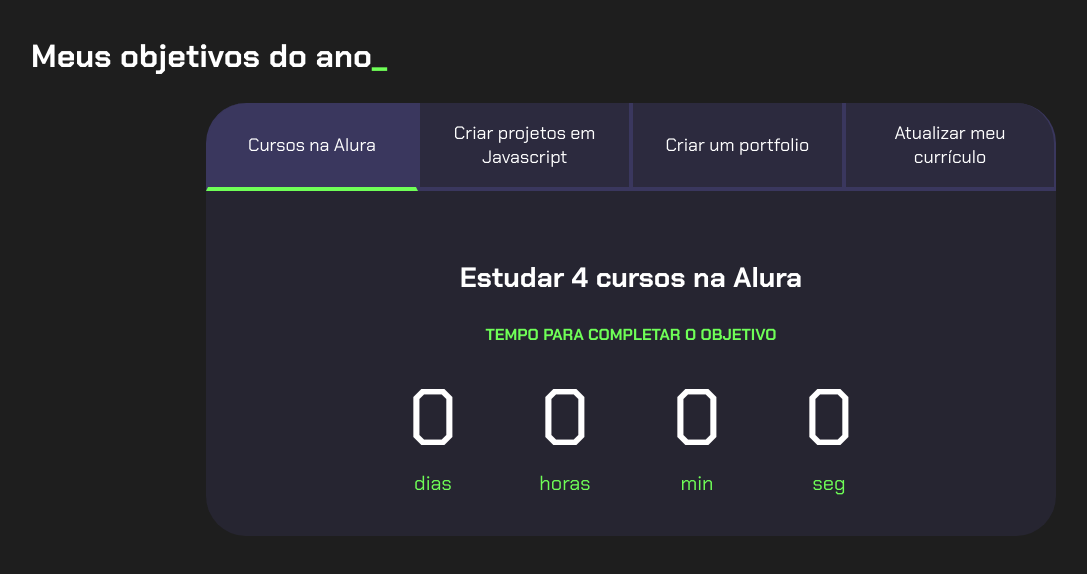
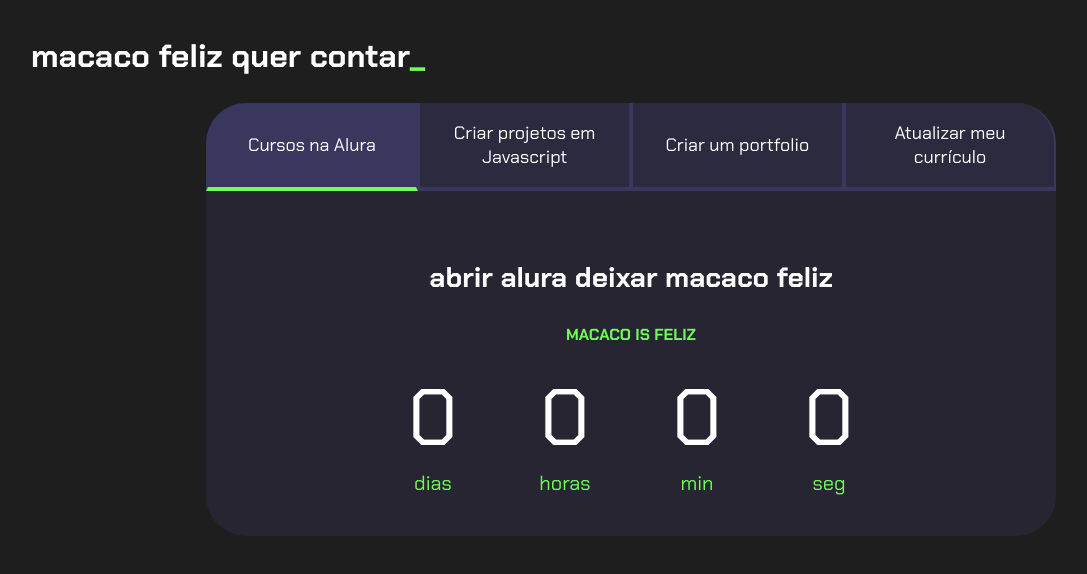
Before and after one commit to kakodevidr009/MACACO-FELIZ-ALEGRE, a plain HTML site: page index.html in a window 1280 px wide. Shown: the whole page, without its empty margins (9-1096 px from the left). Drawn offline with Linux system fonts and the light colour scheme.

```diff
--- a/index.html
+++ b/index.html
@@ -4,13 +4,13 @@
 <head>
     <meta charset="UTF-8">
     <meta name="viewport" content="width=device-width, initial-scale=1.0">
-    <title>Meus objetivos do ano</title>
+    <title>Feliz</title>
     <link rel="stylesheet" href="style.css">
 </head>
 
 <body>
     <section class="conteudo-principal">
-        <h2 class="titulo-principal">Meus objetivos do ano<span>_</span></h2>
+        <h2 class="titulo-principal">macaco feliz quer contar<span>_</span></h2>
         <div class="conteudo">
             <div class="botoes">
                 <button class="botao ativo">Cursos na Alura</button>
@@ -20,8 +20,8 @@
             </div>
             <div class="abas-textos">
                 <div class="aba-conteudo ativo">
-                    <h3 class="aba-conteudo-titulo-principal">Estudar 4 cursos na Alura</h3>
-                    <h4 class="aba-conteudo-titulo-secundario">Tempo para completar o objetivo</h4>
+                    <h3 class="aba-conteudo-titulo-principal">abrir alura deixar macaco feliz</h3>
+                    <h4 class="aba-conteudo-titulo-secundario">macaco is feliz</h4>
                     <div class="contador">
                         <div class="contador-digito">
                             <p class="contador-digito-numero" id="dias0"></p>
@@ -42,8 +42,8 @@
                     </div>
                 </div>
                 <div class="aba-conteudo">
-                    <h3 class="aba-conteudo-titulo-principal">Criar 5 projetos em Javascript</h3>
-                    <h4 class="aba-conteudo-titulo-secundario">Tempo para completar o objetivo</h4>
+                    <h3 class="aba-conteudo-titulo-principal">Criar 5 projetos em MacacoScript</h3>
+                    <h4 class="aba-conteudo-titulo-secundario">macacar por ai</h4>
                     <div class="contador">
                         <div class="contador-digito">
                             <p class="contador-digito-numero" id="dias1"></p>
@@ -64,8 +64,8 @@
                     </div>
                 </div>
                 <div class="aba-conteudo">
-                    <h3 class="aba-conteudo-titulo-principal">Criar um portfolio com os meus 3 melhores projetos</h3>
-                    <h4 class="aba-conteudo-titulo-secundario">Tempo para completar o objetivo</h4>
+                    <h3 class="aba-conteudo-titulo-principal">ui ui uga buga</h3>
+                    <h4 class="aba-conteudo-titulo-secundario">aaaaaaaa buga</h4>
                     <div class="contador">
                         <div class="contador-digito">
                             <p class="contador-digito-numero" id="dias2"></p>
```
